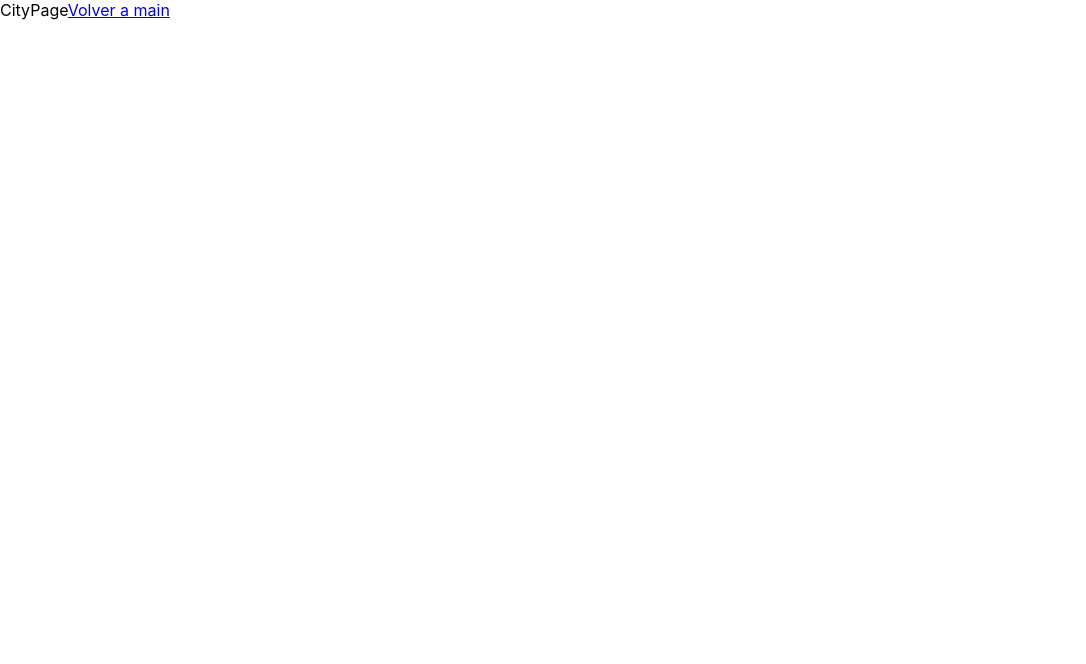
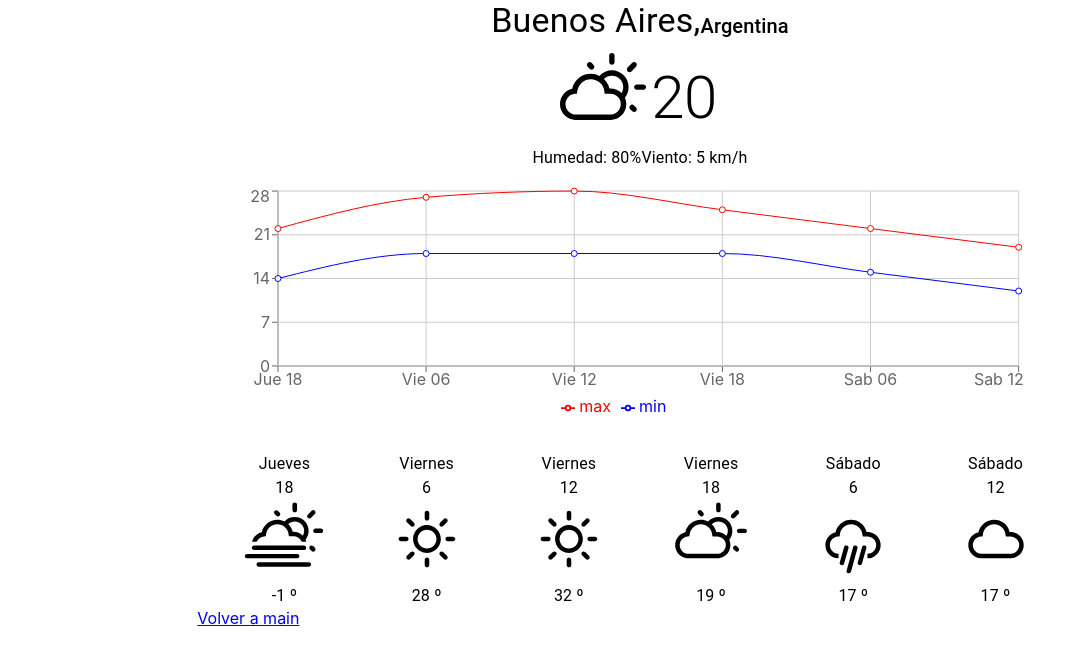
Before and after one commit to Zitle-Nancy/weather, a React (Create React App) app: page /city in a window 1280 px wide. Shown: the top 664 px of the page, without its empty margins (0-1086 px from the left). Built offline with nearby package versions, Linux system fonts and the light colour scheme.

Commit message:
feat: fix styles

```diff
--- a/src/App.js
+++ /dev/null
@@ -1,32 +0,0 @@
-/**
- * Se crea un alias (Router) con la finalidad de que si deseamos cambiar la forma de enrutar en este caso BrowserRouter se haga solo en esta linea y nuestro alias nos ayude hacer las modificaciones apropiadas.
- */
-import { BrowserRouter, Route, Switch } from "react-router-dom";
-import CityPage from "./pages/CityPage";
-import MainPage from "./pages/MainPage";
-import NotFoundPage from "./pages/NotFoundPage";
-import WelcomePage from "./pages/WelcomePage";
-import "./App.css";
-
-const App = () => {
-  return (
-    <BrowserRouter>
-      <Switch>
-        <Route exact path="/main">
-          <MainPage />
-        </Route>
-        <Route exact path="/city">
-          <CityPage />
-        </Route>
-        <Route exact path="/">
-          <WelcomePage />
-        </Route>
-        <Route>
-          <NotFoundPage />
-        </Route>
-      </Switch>
-    </BrowserRouter>
-  );
-};
-
-export default App;
--- /dev/null
+++ b/src/App.jsx
@@ -0,0 +1,38 @@
+/**
+ * Se crea un alias (Router) con la finalidad de que si deseamos cambiar la forma de enrutar en este caso BrowserRouter se haga solo en esta linea y nuestro alias nos ayude hacer las modificaciones apropiadas.
+ */
+import { BrowserRouter, Route, Switch } from "react-router-dom";
+import { Grid } from "@mui/material";
+
+import CityPage from "./pages/CityPage";
+import MainPage from "./pages/MainPage";
+import NotFoundPage from "./pages/NotFoundPage";
+import WelcomePage from "./pages/WelcomePage";
+import "./App.css";
+
+const App = () => {
+  return (
+    <Grid container justifyContent="center" direction="row">
+      <Grid item sx={12} sm={11} md={10} lg={8}>
+        <BrowserRouter>
+          <Switch>
+            <Route exact path="/main">
+              <MainPage />
+            </Route>
+            <Route exact path="/city">
+              <CityPage />
+            </Route>
+            <Route exact path="/">
+              <WelcomePage />
+            </Route>
+            <Route>
+              <NotFoundPage />
+            </Route>
+          </Switch>
+        </BrowserRouter>
+      </Grid>
+    </Grid>
+  );
+};
+
+export default App;
--- a/src/components/CityList/CityList.jsx
+++ b/src/components/CityList/CityList.jsx
@@ -1,34 +1,36 @@
-import { Grid } from '@mui/material'
-import PropTypes from 'prop-types'
-import CityInfo from '../CityInfo'
-import Weather from '../Weather'
+import { Grid, List, ListItemButton } from "@mui/material";
+import PropTypes from "prop-types";
+import CityInfo from "../CityInfo";
+import Weather from "../Weather";
 
 // renderCityAndCountry se va a convertir en una función que retorna otra función
 const renderCityAndCountry = (eventOnClickCity) => (cityAndCountry) => {
-  const {city, country} = cityAndCountry
+  const { city, country } = cityAndCountry;
   return (
-    <li key={city} onClick={eventOnClickCity}>
-    <Grid container justifyContent="center" alignItems="center">
-      <Grid item md={8} xs={12}>
-      <CityInfo city={city} country={country}/>
+    <ListItemButton key={city} onClick={eventOnClickCity}>
+      <Grid container justifyContent="center" alignItems="center">
+        <Grid item md={8} xs={12}>
+          <CityInfo city={city} country={country} />
+        </Grid>
+        <Grid item md={4} xs={12}>
+          <Weather temperature={20} weather={"sunny"} />
+        </Grid>
       </Grid>
-      <Grid item md={4} xs={12}>
-       <Weather temperature={20} weather={'sunny'}/>
-      </Grid>
-    </Grid>
-    </li>
-  )
-}
-const CityList = ({cities, onClickCity}) => {
+    </ListItemButton>
+  );
+};
+const CityList = ({ cities, onClickCity }) => {
   return (
-    <ul>
-      {cities.map((cityAndCountry) => renderCityAndCountry(onClickCity)(cityAndCountry))}
-    </ul>
-  )
-}
+    <List>
+      {cities.map((cityAndCountry) =>
+        renderCityAndCountry(onClickCity)(cityAndCountry)
+      )}
+    </List>
+  );
+};
 
 CityList.propTypes = {
-  cities: PropTypes.array.isRequired
-}
+  cities: PropTypes.array.isRequired,
+};
 
-export default CityList
+export default CityList;
--- a/src/components/Forecast/Forecast.jsx
+++ b/src/components/Forecast/Forecast.jsx
@@ -1,17 +1,13 @@
-import PropTypes from 'prop-types';
-import Grid from '@mui/material/Grid';
+import PropTypes from "prop-types";
+import Grid from "@mui/material/Grid";
 
-import ForecastItem from '../ForecastItem';
-import {validWeather} from '../WeatherIcon';
+import ForecastItem from "../ForecastItem";
+import { validWeather } from "../WeatherIcon";
 
 const renderForecastItem = (forecast) => {
-  const {weekDay, hour, state, temperature} = forecast;
-  return(
-    <Grid
-      item
-      key={`${weekDay}-${hour}`}
-      data-testid="forecast-item-container"
-    >
+  const { weekDay, hour, state, temperature } = forecast;
+  return (
+    <Grid item key={`${weekDay}-${hour}`} data-testid="forecast-item-container">
       <ForecastItem
         weekDay={weekDay}
         hour={hour}
@@ -19,31 +15,29 @@ const renderForecastItem = (forecast) => {
         temperature={temperature}
       />
     </Grid>
-  )
-}
-const Forecast = ({forecastItemList}) => {
+  );
+};
+const Forecast = ({ forecastItemList }) => {
   return (
-    <Grid
-      container
-      justifyContent="center"
-      alignItems="center"
-    >
-    {forecastItemList.map(forecast => renderForecastItem(forecast))}
+    <Grid container justifyContent="space-around" alignItems="center">
+      {forecastItemList.map((forecast) => renderForecastItem(forecast))}
     </Grid>
-  )
-}
+  );
+};
 
 Forecast.defaultProps = {
-  forecastItemList: []
-}
+  forecastItemList: [],
+};
 
 Forecast.propTypes = {
-  forecastItemList: PropTypes.arrayOf(PropTypes.shape({
-    weekDay: PropTypes.string.isRequired,
-    hour: PropTypes.number.isRequired,
-    state: PropTypes.oneOf(validWeather).isRequired,
-    temperature: PropTypes.number.isRequired,
-  })),
-}
+  forecastItemList: PropTypes.arrayOf(
+    PropTypes.shape({
+      weekDay: PropTypes.string.isRequired,
+      hour: PropTypes.number.isRequired,
+      state: PropTypes.oneOf(validWeather).isRequired,
+      temperature: PropTypes.number.isRequired,
+    })
+  ),
+};
 
-export default Forecast
+export default Forecast;
--- a/src/components/Forecastchart/ForecastChart.jsx
+++ b/src/components/Forecastchart/ForecastChart.jsx
@@ -1,30 +1,38 @@
-import PropTypes from 'prop-types';
-import { LineChart, Line, CartesianGrid, XAxis, YAxis, Tooltip, Legend } from 'recharts';
-const ForecastChart = ({data}) => {
+import PropTypes from "prop-types";
+import {
+  LineChart,
+  Line,
+  CartesianGrid,
+  XAxis,
+  YAxis,
+  Tooltip,
+  Legend,
+  ResponsiveContainer,
+} from "recharts";
+const ForecastChart = ({ data }) => {
   return (
-    <LineChart
-      width={700}
-      height={250}
-      data={data}
-      margin={{ top: 5, right: 5, left: 5, bottom: 20 }}
-    >
-      <XAxis dataKey="dayHour"/>
-      <YAxis/>
-      <CartesianGrid/>
-      <Tooltip/>
-      <Legend/>
-      <Line type="monotone" dataKey="max" stroke='#ff0000'/>
-      <Line type="monotone" dataKey="min" stroke='#0000ff'/>
-    </LineChart>
-  )
-}
+    <ResponsiveContainer height={250} width="95%">
+      <LineChart data={data} margin={{ top: 5, right: 5, left: 5, bottom: 20 }}>
+        <XAxis dataKey="dayHour" />
+        <YAxis />
+        <CartesianGrid />
+        <Tooltip />
+        <Legend />
+        <Line type="monotone" dataKey="max" stroke="#ff0000" />
+        <Line type="monotone" dataKey="min" stroke="#0000ff" />
+      </LineChart>
+    </ResponsiveContainer>
+  );
+};
 
 ForecastChart.propTypes = {
-  data: PropTypes.arrayOf(PropTypes.shape({
-    dayHour: PropTypes.string.isRequired,
-    min: PropTypes.number.isRequired,
-    max: PropTypes.number.isRequired
-  })).isRequired
-}
+  data: PropTypes.arrayOf(
+    PropTypes.shape({
+      dayHour: PropTypes.string.isRequired,
+      min: PropTypes.number.isRequired,
+      max: PropTypes.number.isRequired,
+    })
+  ).isRequired,
+};
 
-export default ForecastChart
+export default ForecastChart;
--- a/src/components/Weather/Weather.jsx
+++ b/src/components/Weather/Weather.jsx
@@ -1,24 +1,34 @@
-import { IconContext } from 'react-icons';
-import PropTypes from 'prop-types'
-import Typography from '@mui/material/Typography';
+import { IconContext } from "react-icons";
+import { Grid } from "@mui/material";
+import PropTypes from "prop-types";
+import Typography from "@mui/material/Typography";
 
-import WeatherIcon, {validWeather} from '../WeatherIcon'
+import WeatherIcon, { validWeather } from "../WeatherIcon";
 
-const WeatherComponent = ({temperature, weather}) => {
-  console.log(weather, 'weather en weather')
+const WeatherComponent = ({ temperature, weather }) => {
+  console.log(weather, "weather en weather");
   return (
-    <div>
-      <IconContext.Provider value={{size: "5rem"}}>
+    <Grid
+      container
+      item
+      direction="row"
+      justifyContent="center"
+      alignItems="center"
+      spacing={1}
+    >
+      <IconContext.Provider value={{ size: "6rem" }}>
         <WeatherIcon weather={weather} />
       </IconContext.Provider>
-      <Typography display="inline" variant='h3'>{temperature}</Typography>
-    </div>
-  )
-}
+      <Typography display="inline" variant="h2">
+        {temperature}
+      </Typography>
+    </Grid>
+  );
+};
 
 WeatherComponent.propTypes = {
   temperature: PropTypes.number.isRequired,
-  weather: PropTypes.oneOf(validWeather).isRequired
-}
+  weather: PropTypes.oneOf(validWeather).isRequired,
+};
 
-export default WeatherComponent
+export default WeatherComponent;
--- a/src/pages/CityPage.jsx
+++ b/src/pages/CityPage.jsx
@@ -1,13 +1,88 @@
 import React from "react";
 import PropTypes from "prop-types";
 import { Link } from "react-router-dom";
+import Grid from "@mui/material/Grid";
+import CityInfo from "./../components/CityInfo";
+import Weather from "./../components/Weather";
+import WeatherDetails from "./../components/WeatherDetails";
+import ForecastChart from "./../components/Forecastchart";
+import Forecast from "./../components/Forecast";
 
 const CityPage = (props) => {
+  const city = "Buenos Aires";
+  const country = "Argentina";
+  const state = "cloudy";
+  const temperature = 20;
+  const humidity = 80;
+  const wind = 5;
+  const forecastItemList = [
+    { hour: 18, state: "fog", temperature: -1, weekDay: "Jueves" },
+    { hour: 6, state: "sunny", temperature: 28, weekDay: "Viernes" },
+    { hour: 12, state: "sunny", temperature: 32, weekDay: "Viernes" },
+    { hour: 18, state: "cloudy", temperature: 19, weekDay: "Viernes" },
+    { hour: 6, state: "rain", temperature: 17, weekDay: "Sábado" },
+    { hour: 12, state: "cloud", temperature: 17, weekDay: "Sábado" },
+  ];
+  const data = [
+    {
+      dayHour: "Jue 18",
+      min: 14,
+      max: 22,
+    },
+    {
+      dayHour: "Vie 06",
+      min: 18,
+      max: 27,
+    },
+    {
+      dayHour: "Vie 12",
+      min: 18,
+      max: 28,
+    },
+    {
+      dayHour: "Vie 18",
+      min: 18,
+      max: 25,
+    },
+    {
+      dayHour: "Sab 06",
+      min: 15,
+      max: 22,
+    },
+    {
+      dayHour: "Sab 12",
+      min: 12,
+      max: 19,
+    },
+  ];
   return (
-    <div>
-      CityPage
+    <Grid
+      container
+      spacing={2}
+      justifyContent="space-around"
+      direction="column"
+    >
+      <Grid
+        container
+        item
+        xs={12}
+        justifyContent="center"
+        alignItems="flex-end"
+      >
+        <CityInfo city={city} country={country} />
+      </Grid>
+      <Grid container item xs={12} justifyContent="center">
+        <Weather weather={state} temperature={temperature} />
+        <WeatherDetails humidity={humidity} wind={wind} />
+      </Grid>
+      <Grid item>
+        <ForecastChart data={data} />
+      </Grid>
+      <Grid item>
+        <Forecast forecastItemList={forecastItemList} />
+      </Grid>
       <Link to="/main">Volver a main</Link>
-    </div>
+    </Grid>
   );
 };
 
--- a/src/pages/MainPage.jsx
+++ b/src/pages/MainPage.jsx
@@ -1,8 +1,29 @@
 import React from "react";
 import PropTypes from "prop-types";
+import { useHistory } from "react-router-dom";
+
+import CityList from "../components/CityList";
+
+const cities = [
+  { city: "Buenos Aires", country: "Argentina" },
+  { city: "Bogotá", country: "Colombia" },
+  { city: "Madrid", country: "España" },
+  { city: "Ciudad de México", country: "México" },
+];
 
 const MainPage = (props) => {
-  return <div>MainPage</div>;
+  const history = useHistory();
+
+  const onClickHandler = () => {
+    history.push("/city");
+  };
+
+  return (
+    <div>
+      <h2>Lista de ciudades</h2>
+      <CityList cities={cities} onClickCity={onClickHandler} />
+    </div>
+  );
 };
 
 MainPage.propTypes = {};
```
Also changed, not shown: 1 other file (tests, documents, lock files or other folders).
